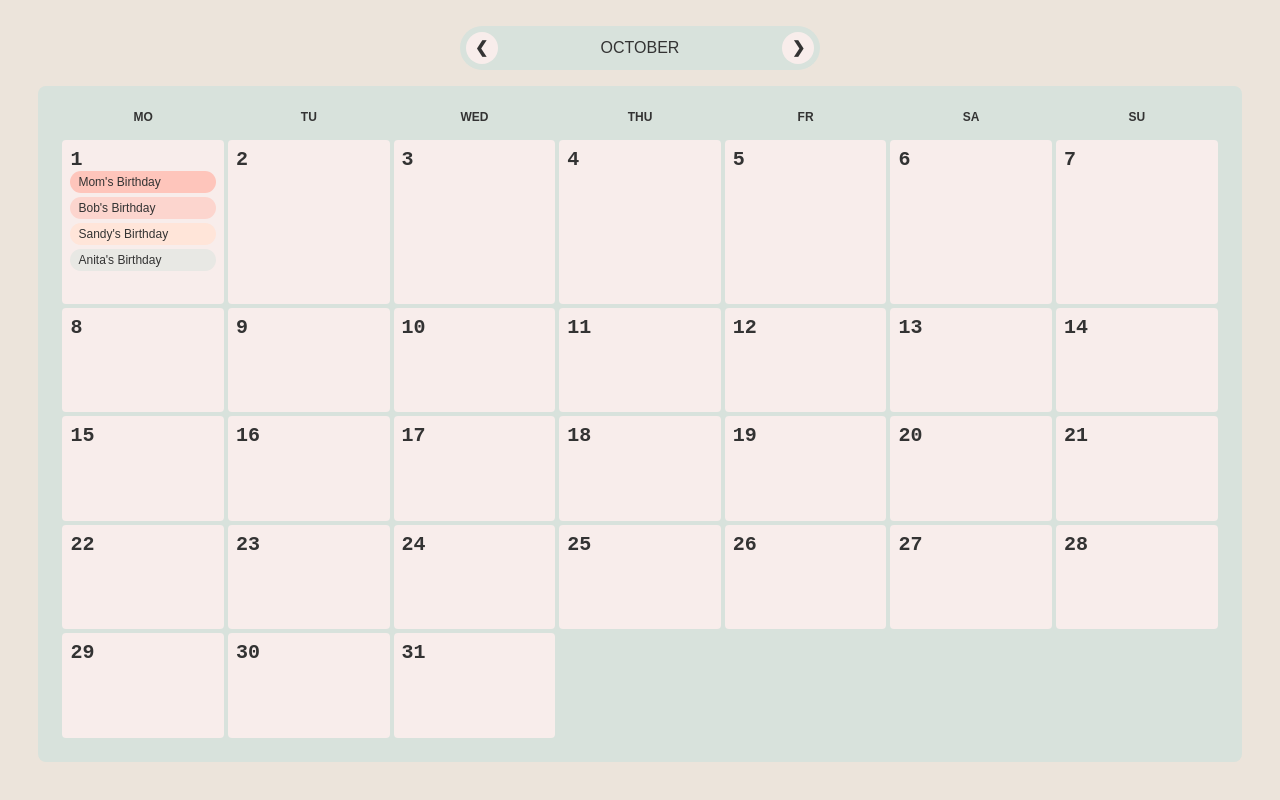
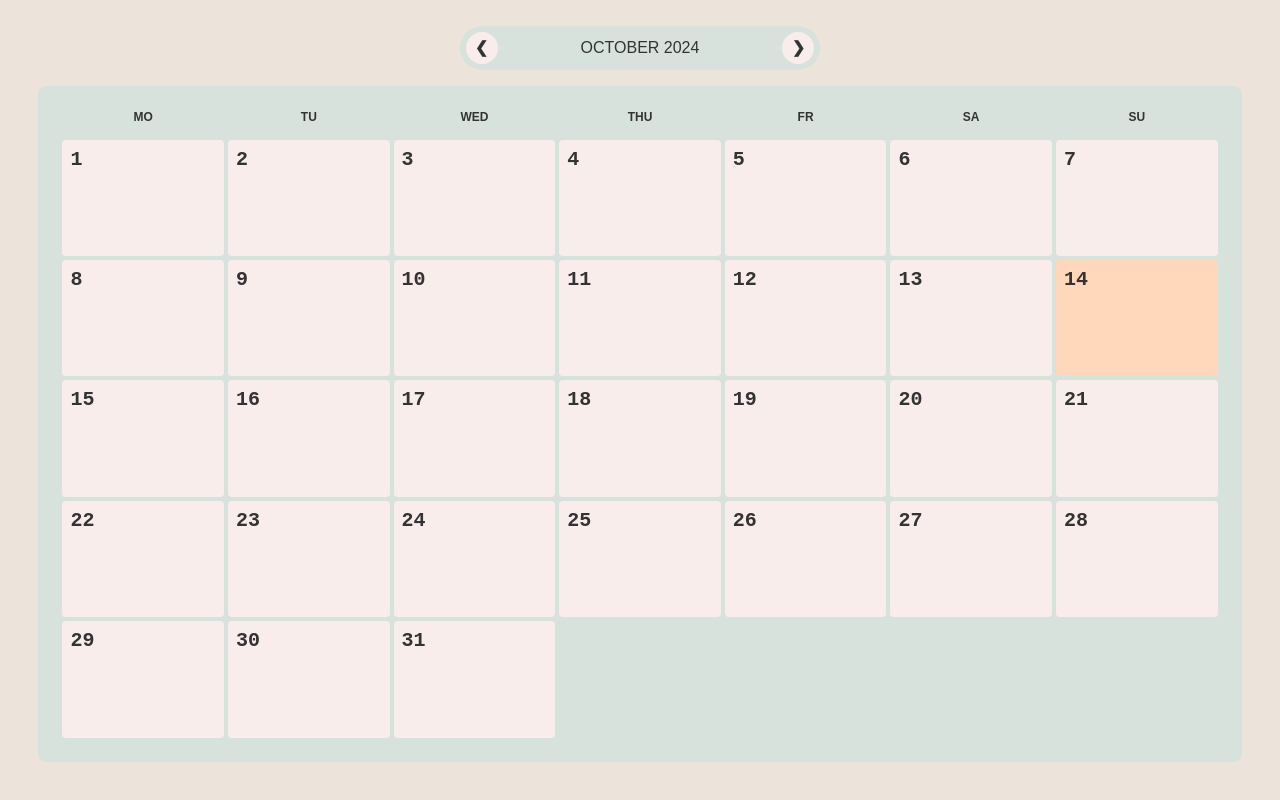
Before and after one commit to bellikal/QuickCal, a plain HTML site: page calender.html in a window 1280 px wide. Drawn offline with Linux system fonts and the light colour scheme.

Commit message:
Add dynamic JS functionality for switching months and rendering days

```diff
--- a/calender.html
+++ b/calender.html
@@ -1,7 +1,7 @@
 <!DOCTYPE html>
 <html lang="en">
 
-    <head>
+<head>
     <meta charset="UTF-8">
     <meta name="viewport" content="width=device-width, initial-scale=1.0">
     <title>QuickCal - Your Simple Calendar App</title>
@@ -15,7 +15,7 @@
         <span class="chevron prev-month" aria-label="Previous month">&#x276E;</span>
 
         <!-- Current Month -->
-        <h2 class="month">October</h2>
+        <h2 class="month"></h2>
 
         <!-- Right chevron for next month -->
         <span class="chevron next-month" aria-label="Next month">&#x276F;</span>
@@ -23,7 +23,6 @@
 
     <!-- Section to contain the calendar grid -->
     <section class="calendar-container">
-
         <!-- Weekdays -->
         <ul class="weekdays">
             <li class="days">Mo</li>
@@ -36,49 +35,7 @@
         </ul>
 
         <!-- Calendar days boxes -->
-        <article class="calendar-box">
-            <!-- Date -->
-            <h2 class="date">1</h2>
-            <!-- Associated tasks -->
-            <ul class="entries">
-                <li class="entry color-1">Mom's Birthday</li>
-                <li class="entry color-2">Bob's Birthday</li>
-                <li class="entry color-3">Sandy's Birthday</li>
-                <li class="entry color-4">Anita's Birthday</li>
-            </ul>
-        </article>
-
-        <!-- Additional calendar boxes for remaining days -->
-        <article class="calendar-box"><h3 class="date">2</h3></article>
-        <article class="calendar-box"><h3 class="date">3</h3></article>
-        <article class="calendar-box"><h3 class="date">4</h3></article>
-        <article class="calendar-box"><h3 class="date">5</h3></article>
-        <article class="calendar-box"><h3 class="date">6</h3></article>
-        <article class="calendar-box"><h3 class="date">7</h3></article>
-        <article class="calendar-box"><h3 class="date">8</h3></article>
-        <article class="calendar-box"><h3 class="date">9</h3></article>
-        <article class="calendar-box"><h3 class="date">10</h3></article>
-        <article class="calendar-box"><h3 class="date">11</h3></article>
-        <article class="calendar-box"><h3 class="date">12</h3></article>
-        <article class="calendar-box"><h3 class="date">13</h3></article>
-        <article class="calendar-box"><h3 class="date">14</h3></article>
-        <article class="calendar-box"><h3 class="date">15</h3></article>
-        <article class="calendar-box"><h3 class="date">16</h3></article>
-        <article class="calendar-box"><h3 class="date">17</h3></article>
-        <article class="calendar-box"><h3 class="date">18</h3></article>
-        <article class="calendar-box"><h3 class="date">19</h3></article>
-        <article class="calendar-box"><h3 class="date">20</h3></article>
-        <article class="calendar-box"><h3 class="date">21</h3></article>
-        <article class="calendar-box"><h3 class="date">22</h3></article>
-        <article class="calendar-box"><h3 class="date">23</h3></article>
-        <article class="calendar-box"><h3 class="date">24</h3></article>
-        <article class="calendar-box"><h3 class="date">25</h3></article>
-        <article class="calendar-box"><h3 class="date">26</h3></article>
-        <article class="calendar-box"><h3 class="date">27</h3></article>
-        <article class="calendar-box"><h3 class="date">28</h3></article>
-        <article class="calendar-box"><h3 class="date">29</h3></article>
-        <article class="calendar-box"><h3 class="date">30</h3></article>
-        <article class="calendar-box"><h3 class="date">31</h3></article>
+        <section class="calendar-boxes"></section>
     </section>
 
     <!-- Link to external JavaScript file -->
--- a/script.js
+++ b/script.js
@@ -0,0 +1,81 @@
+// Getting references to DOM-Elements
+const calendarContainer = document.querySelector('.calendar-container');
+const monthContainer = document.querySelector('.month-container');
+const monthTitle = document.querySelector('.month');
+const calendarBoxes = document.querySelector('.calendar-boxes');
+
+// Array for month names
+const months = [
+    "January", "February", "March", "April", "May", "June", "July", "August", "September", "October", "November", "December"
+];
+
+// Initialize current date
+const currentDate = new Date();
+let currentMonth = currentDate.getMonth();
+let currentYear = currentDate.getFullYear();
+let today = currentDate.getDate()
+
+// Updating the month title
+const updateMonthTitle = () => {
+    monthTitle.textContent = `${months[currentMonth]} ${currentYear}`;
+}
+
+updateMonthTitle(); // Set the current month and year title
+
+// Calculate the number of days in a month
+const getDaysInMonth = (month, year) => {
+    return new Date(year, month +1, 0).getDate(); // Liefert Anzahl der Tage im Monat
+}
+
+// Populating the calendar with day boxes
+const populateCalendar = () => {
+    const daysInMonth = getDaysInMonth(currentMonth, currentYear);
+
+    // Clear existing calendar boxes before repopulation
+    calendarBoxes.innerHTML= '';
+
+    // Loop to create calendar boxes for each day
+    for (let date = 1; date <= daysInMonth; date++) {
+        // Determine if the current date is today
+        const isToday = (date === today && currentMonth === currentDate.getMonth() && currentYear === currentDate.getFullYear());
+        const boxClass = isToday ? 'calendar-box current' : 'calendar-box';
+
+            // Adding day boxes to the calendar
+            calendarBoxes.innerHTML += `
+                <article class="${boxClass}">
+                    <h3 class="date">${date}</h3>
+                </article>
+            `;
+    }
+}
+
+populateCalendar(); // Populating the calendar on page load
+
+// Event listener to handle month navigation
+monthContainer.addEventListener("click", (event) => {
+    const clickedButton = event.target;
+
+    if (clickedButton.classList.contains('prev-month')) {
+        if (currentMonth === 0) {
+            currentMonth = 11;
+            currentYear--;
+        } else {
+            currentMonth--;
+        }
+        updateCalendar();
+    } else if (clickedButton.classList.contains('next-month')) {
+        if (currentMonth === 11) {
+            currentMonth = 0;
+            currentYear++;
+        } else {
+            currentMonth++;
+        }
+        updateCalendar();
+    }
+});
+
+// Updating month title and calendar content at the same time
+const updateCalendar = () => {
+    updateMonthTitle(); // Updating the month label
+    populateCalendar(); // Refreshing the calendar with new days
+}
--- a/style.css
+++ b/style.css
@@ -76,20 +76,28 @@ body {
 
 /* Weekdays styling */
 .weekdays {
-    display: flex;
-    flex-direction: row;
-    justify-content: space-between;
+    display: grid;
+    grid-template-columns: repeat(7, 1fr);
     width: 100%;
     grid-column: span 7;
 }
 
 /* Calendar container and grid layout */
 .calendar-container {
+    display: flex;
+    flex-direction: column;
     background-color: var(--soft-gray);
     width: 100%;
     height: 100%;
     padding: 2%;
-    padding-top: 1%;
+    border-radius: 0.5rem;
+    gap: 1rem;
+}
+
+.calendar-boxes {
+    background-color: var(--soft-gray);
+    width: 100%;
+    height: 100%;
     border-radius: 0.5rem;
     display: grid;
     grid-template-columns: repeat(7, 1fr);
@@ -109,6 +117,10 @@ body {
 /* Hover effect for calendar boxes */
 .calendar-box:hover {
     background-color: var(--light-sand);
+}
+
+.current {
+    background-color: var(--soft-peach);
 }
 
 /* Date styling inside calendar boxes */
```
